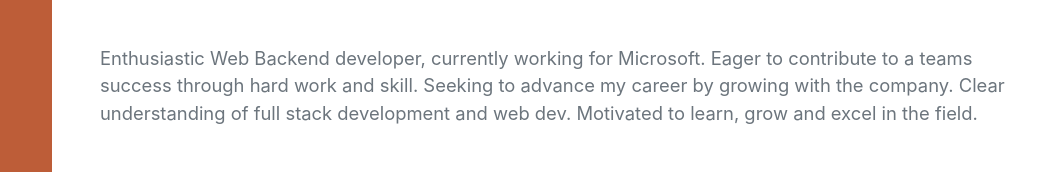
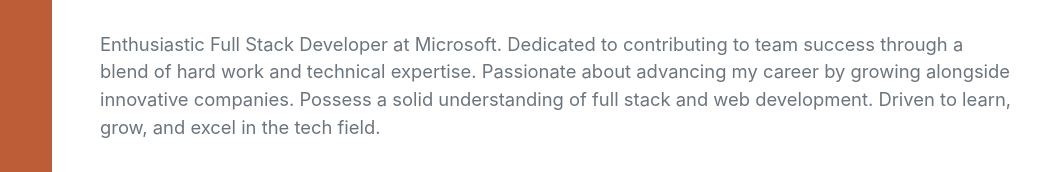
Before and after one commit to Nyosef/cv, a plain HTML site: page index.html in a window 1280 px wide. Shown: the part 280-452 px from the top of the page, 220-1280 px from the left. Drawn offline with nearby package versions, Linux system fonts and the light colour scheme; a web font is replaced by a local one.

Commit message:
Updated description microsoft
Updated description microsoft

```diff
--- a/index.html
+++ b/index.html
@@ -51,7 +51,7 @@
                         <i class="fas fa-phone"></i>
                         <a href="mailto:nyosef@gmail.com">nyosef@gmail.com</a>
                     </div>
-                    <p class="lead mb-5">Enthusiastic Web Backend developer, currently working for Microsoft. Eager to contribute to a teams success through hard work and skill. Seeking to advance my career by growing with the company. Clear understanding of full stack development and web dev. Motivated to learn, grow and excel in the field.</p>
+                    <p class="lead mb-5">Enthusiastic Full Stack Developer at Microsoft. Dedicated to contributing to team success through a blend of hard work and technical expertise. Passionate about advancing my career by growing alongside innovative companies. Possess a solid understanding of full stack and web development. Driven to learn, grow, and excel in the tech field.</p>
                     <div class="social-icons">
                         <a class="social-icon" href="https://www.linkedin.com/in/nir-joseph-7a6aa797/"><i class="fab fa-linkedin-in"></i></a>
                         <a class="social-icon" href="https://github.com/Nyosef"><i class="fab fa-github"></i></a>
```
